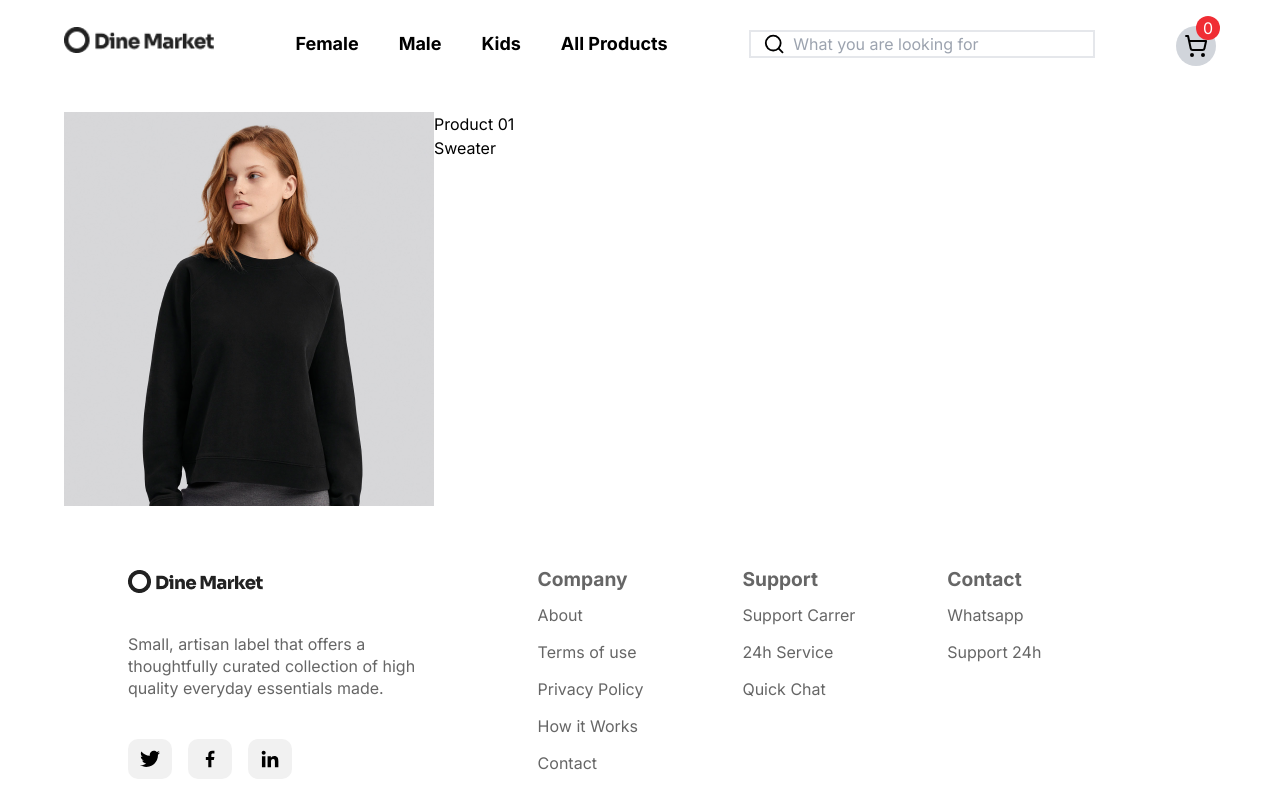
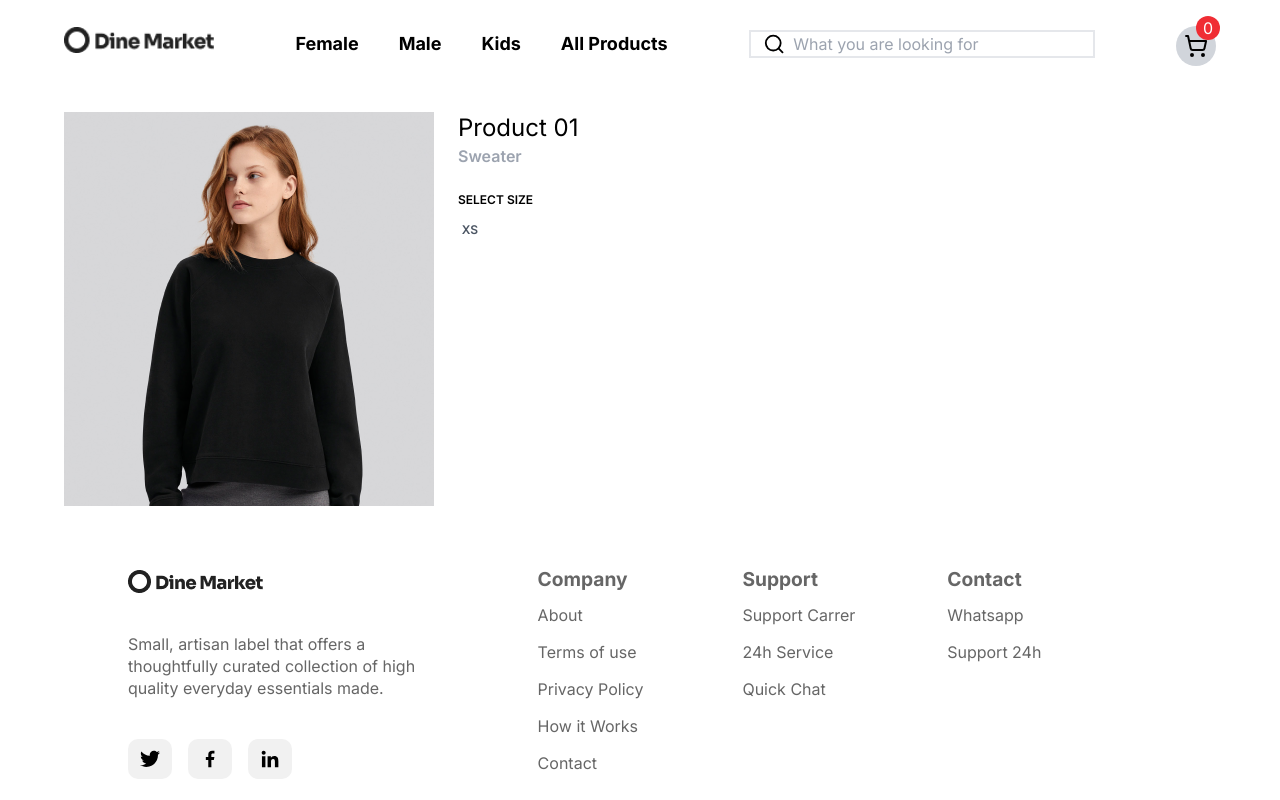
Before and after one commit to ZabairGhoss/PIAIC-hackathon-one-challenge-dine-market, a Next.js app: page /products/1 in a window 1280 px wide. Shown: the top 800 px of the page. Built offline with nearby package versions, Linux system fonts and the light colour scheme.

Commit message:
Product details page continued

```diff
--- a/src/app/products/[id]/page.tsx
+++ b/src/app/products/[id]/page.tsx
@@ -13,13 +13,21 @@ const page = ({ params }: { params: { id: number } }) => {
      {
         result.map((product) => {
           return (
-            <div key={product.id} className="flex justify-between">
+            <div key={product.id} className="flex justify-between gap-6">
                 <div>
                   <Image src={product.img} alt={product.title} />
                 </div>
                 <div>
-                  <p>{product.title}</p>
-                  <p>{product.tagline}</p>
+                <div>
+                  <h1 className="text-2xl">{product.title}</h1>
+                  <h2 className="text-base font-semibold text-gray-400">{product.tagline}</h2>
+                </div>
+                <div>
+                  <h3 className="uppercase text-xs font-semibold mt-6">select size</h3>
+                  <div className="w-6 h-6 rounded-full hover:shadow-xl mt-2 text-center">
+                      <span className="uppercase text-xs font-semibold text-gray-600">xs</span>
+                  </div>
+                </div>
                 </div>
             </div>
           );
```
